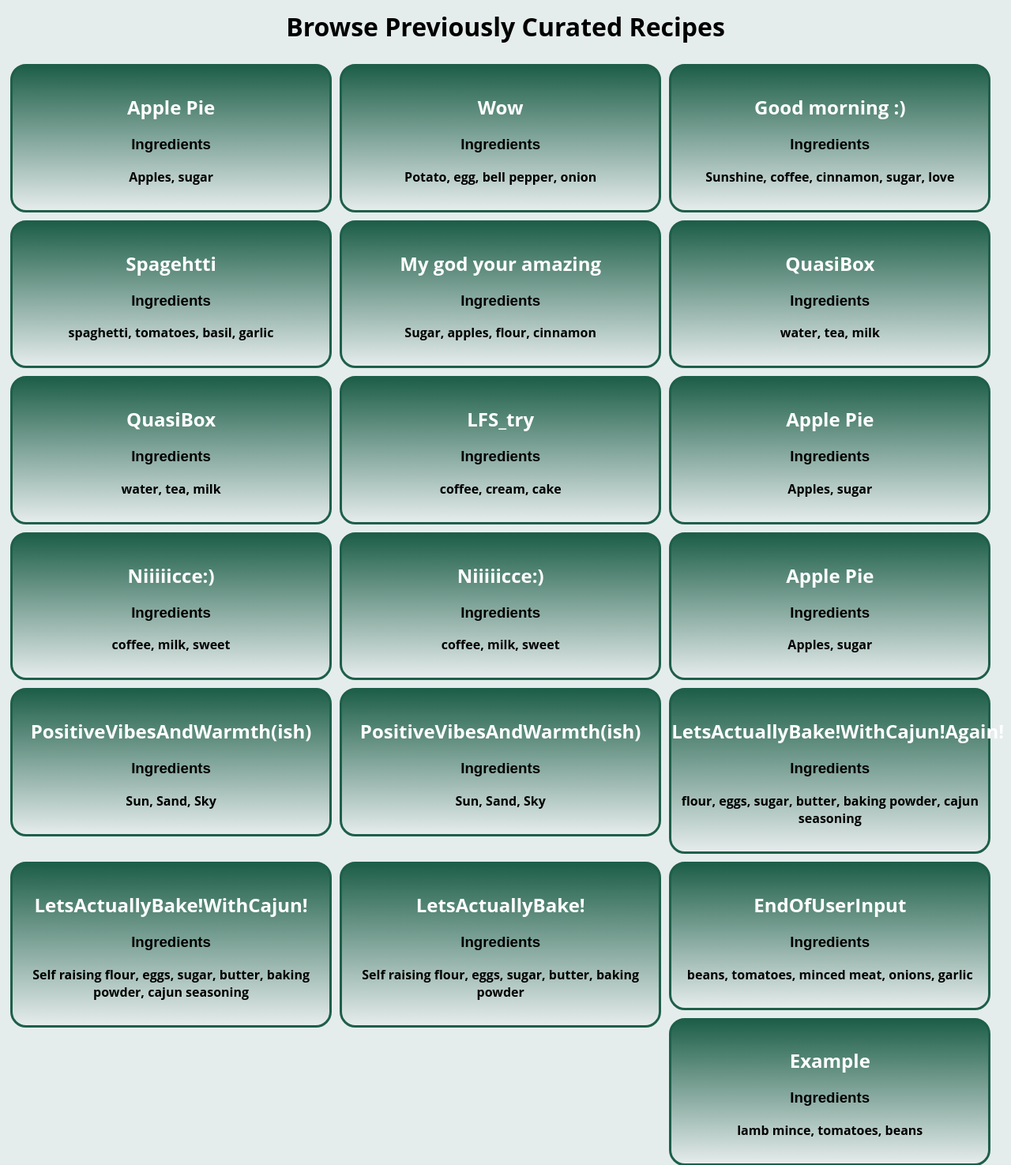
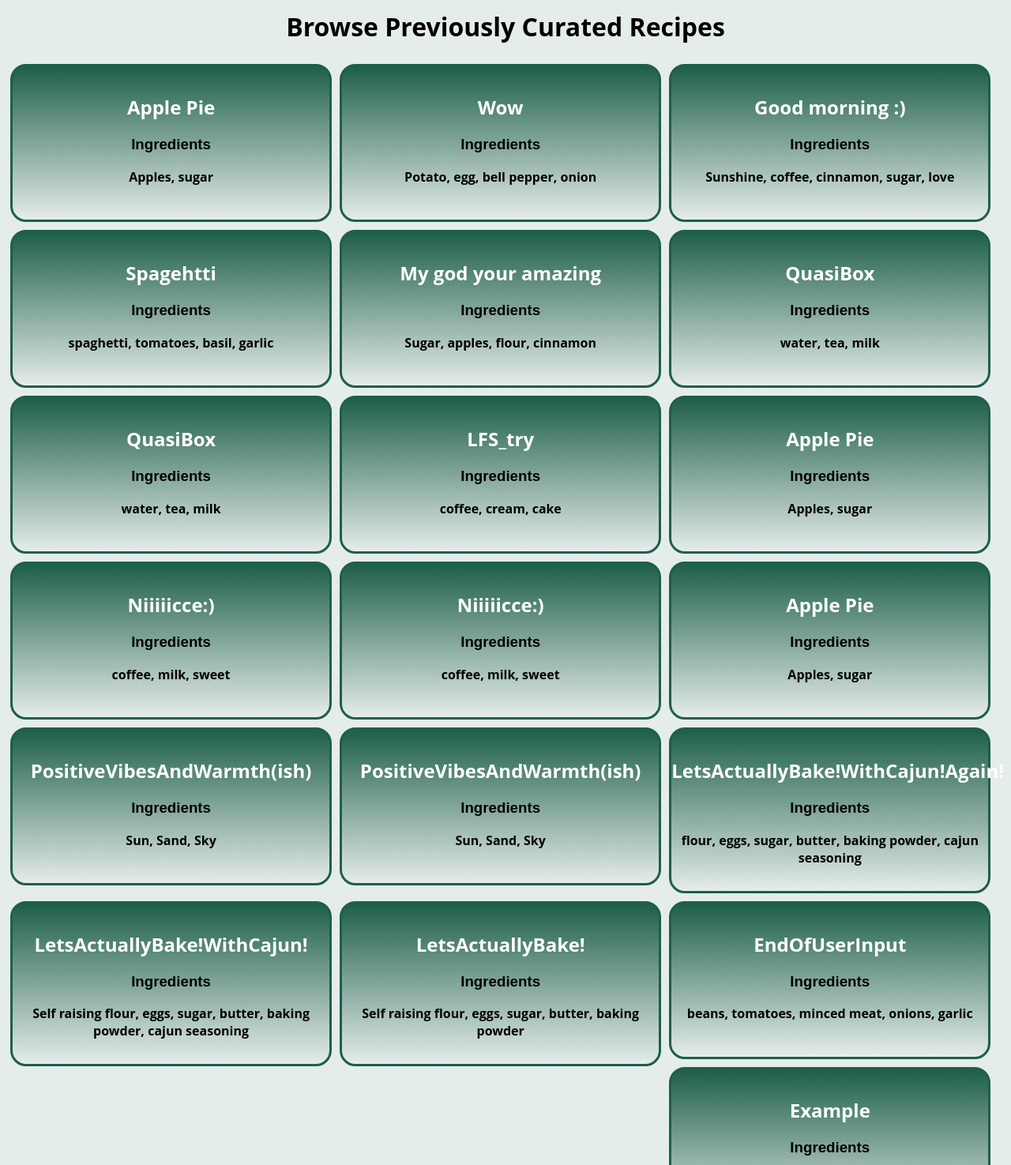
Before and after one commit to jtcastle/mlasterchef, a Django app: page / in a window 1280 px wide. Shown: the part 926-2401 px from the top of the page at 79% size. Run offline with Django 4.2, Linux system fonts and the light colour scheme; data comes from the database, SQL or seed files in the repository; both versions use the stored data as it was after the commit.

Commit message:
I was so in awe that all I really did was play with it and fix one formatting thing

```diff
--- a/recipe_generator/static/recipe_generator/style.css
+++ b/recipe_generator/static/recipe_generator/style.css
@@ -105,7 +105,7 @@ input:focus {
 	box-sizing: border-box;
 	float: left;
     width: calc(33% - 10px);
-    min-height: 175px;
+    min-height: 200px;
 	margin: 5px;
 	text-align: center;
     border: solid;
```
Also changed, not shown: db.sqlite3.
